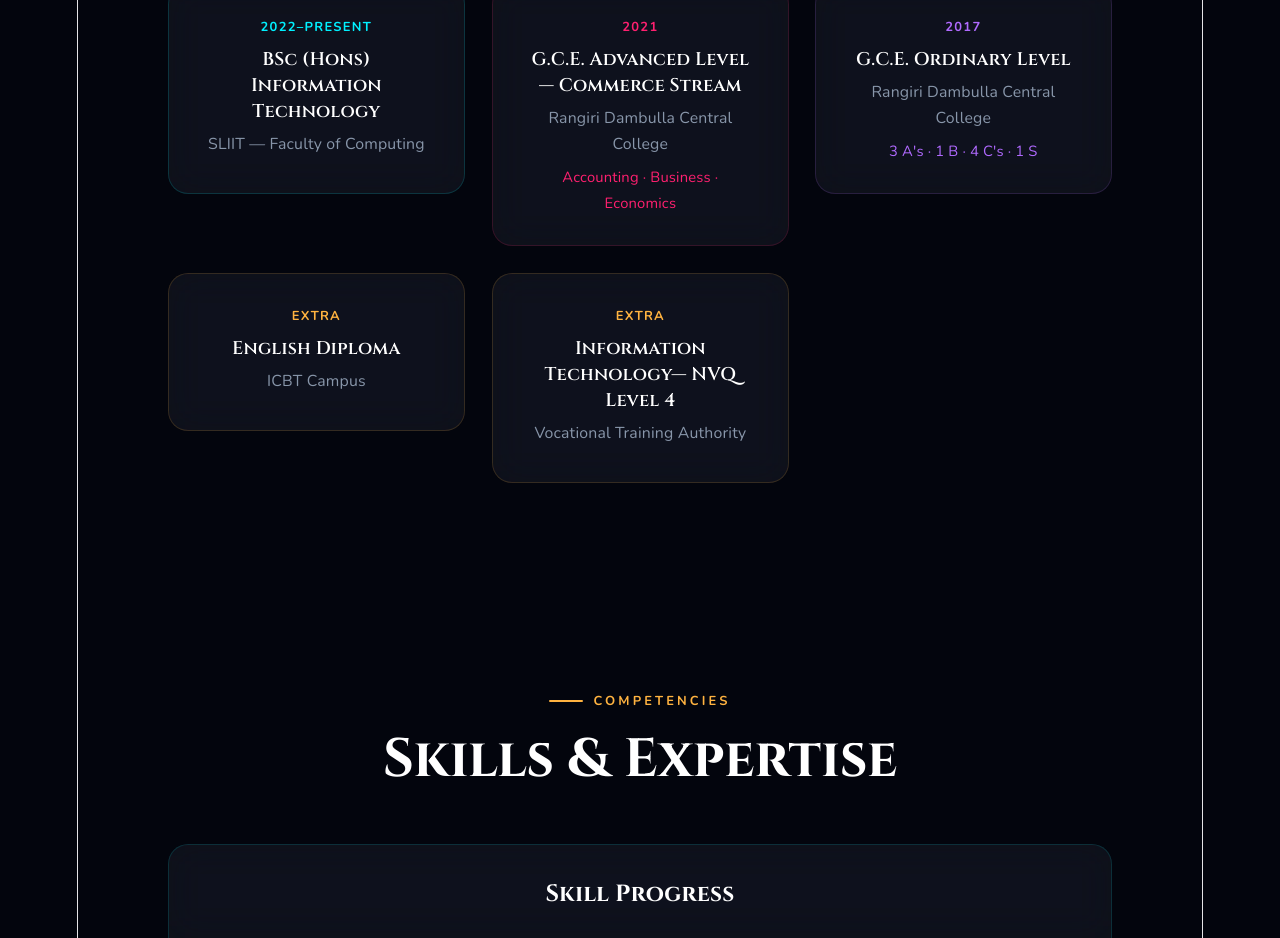
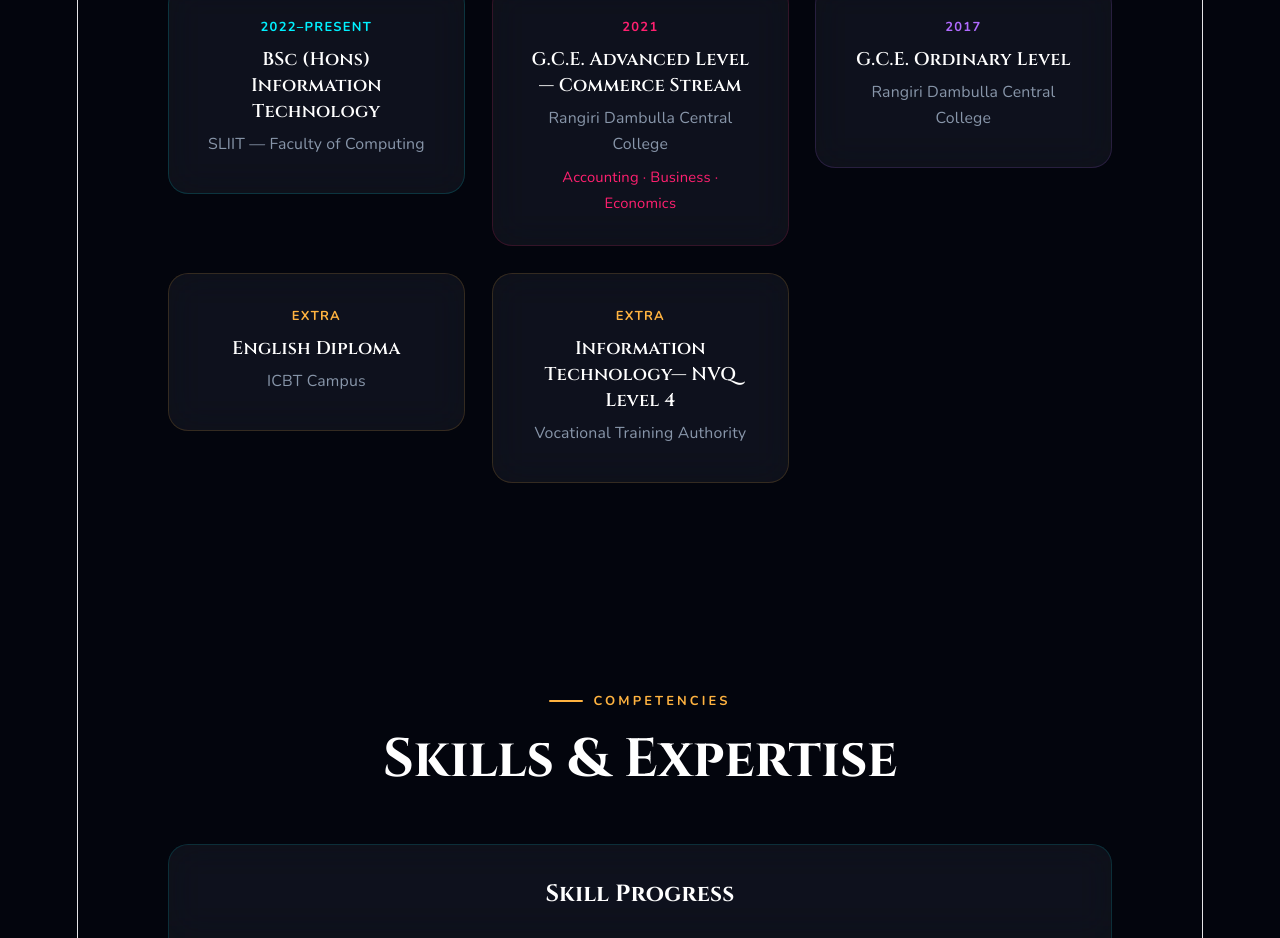
Before and after one commit to Supuni1/Portfolio, a React (Vite) app in the folder my-portfolio/: page / in a window 1280 px wide. Shown: the part 2680-3618 px from the top of the page. Built offline with nearby package versions, Linux system fonts and the light colour scheme.

Commit message:
fix: remove detailed grades from Education section

```diff
--- a/my-portfolio/src/App.jsx
+++ b/my-portfolio/src/App.jsx
@@ -1163,7 +1163,6 @@ function Education() {
       year: "2017",
       degree: "G.C.E. Ordinary Level",
       school: "Rangiri Dambulla Central College",
-      detail: "3 A's · 1 B · 4 C's · 1 S",
       color: C.violet,
       icon: "📖",
     },
```
